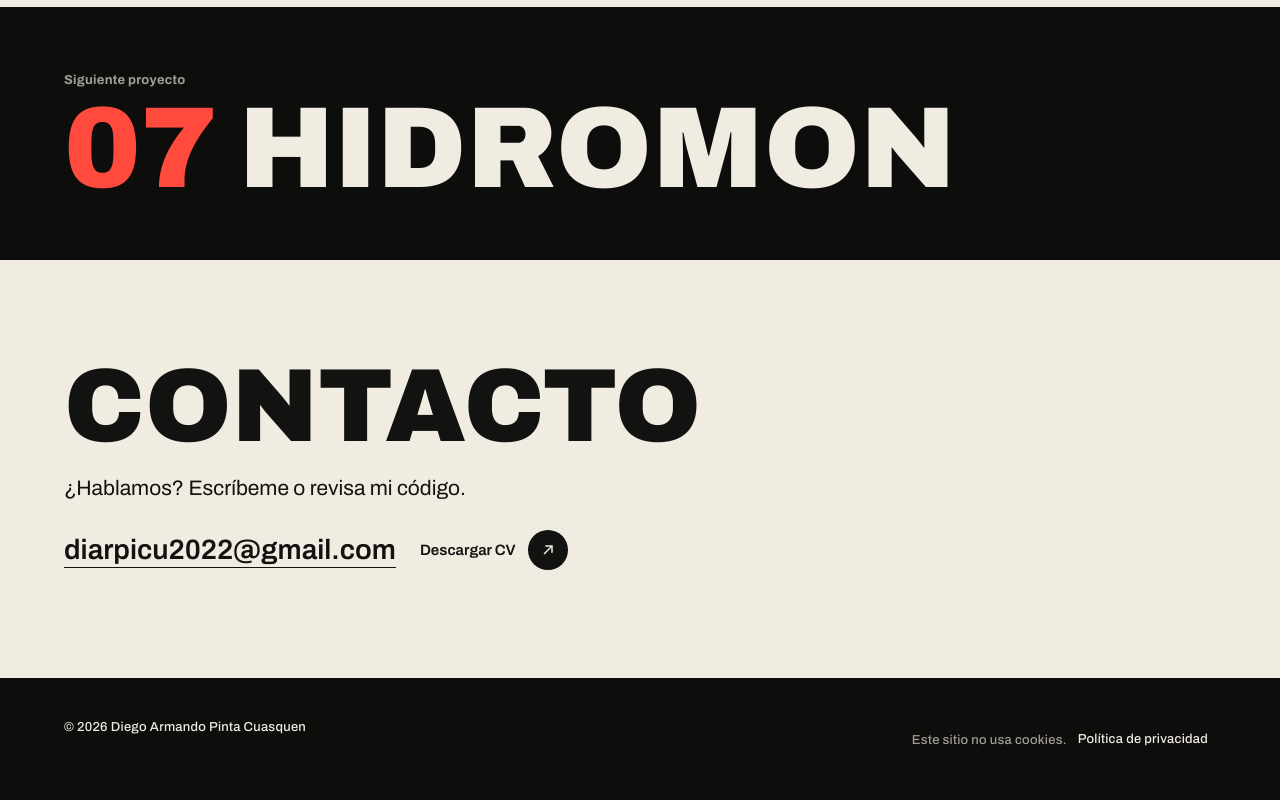
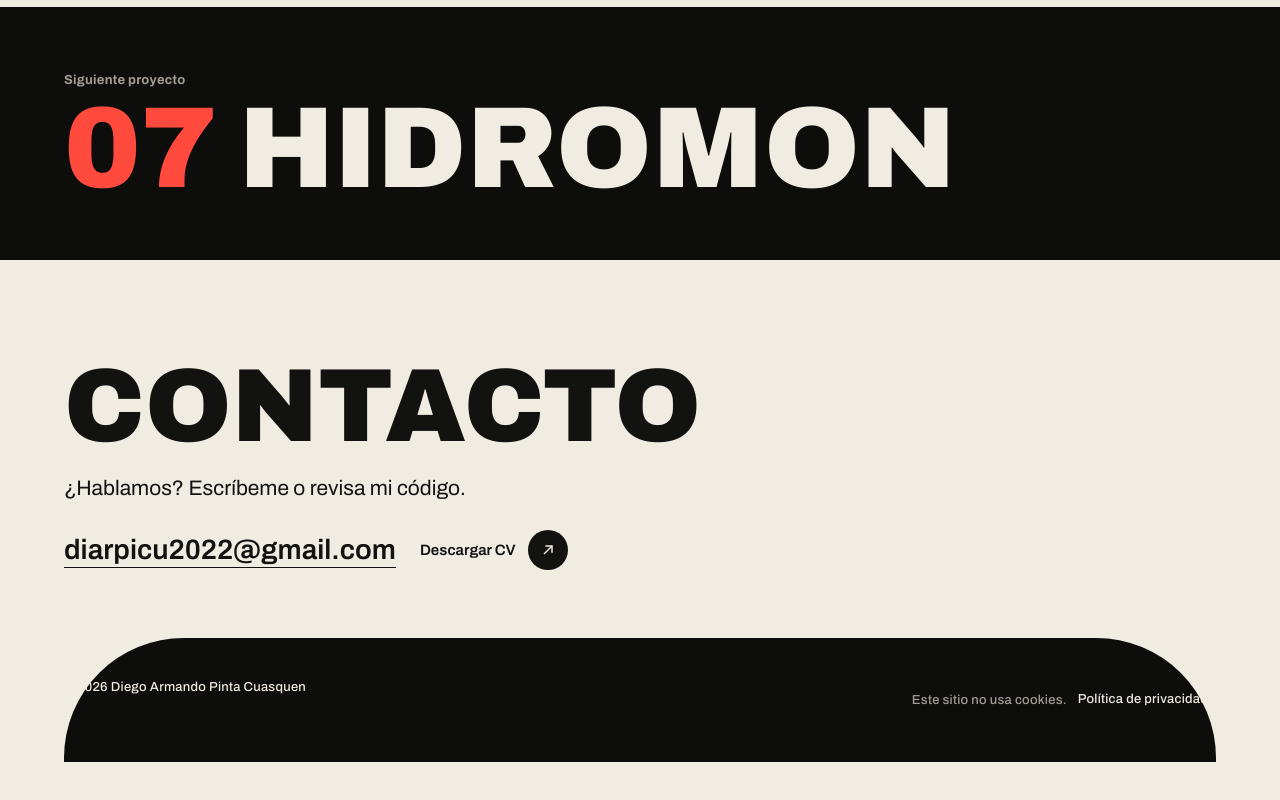
Before and after one commit to diarpicu2022-commits/mi-portafolio, a Next.js app: page /proyectos/agropulse in a window 1280 px wide. Shown: the part 3125-3925 px from the top of the page. After the commit the page ends 3887 px from the top, so only its background shows below. Built offline with nearby package versions, Linux system fonts and the light colour scheme.

Commit message:
feat: transición de lámina entre todas las secciones

```diff
--- a/app/v2.css
+++ b/app/v2.css
@@ -384,11 +384,19 @@ input:focus-visible, textarea:focus-visible { box-shadow: inset 0 0 0 2px var(--
 .testimonio2-linkedin:hover { transform: scale(1.08); }
 @media (min-width: 900px) { .testimonios2 { grid-template-columns: repeat(3, 1fr); } .testimonio2:nth-child(2) { translate: 0 32px; } }
 
-/* ================= Transición de Perfil a Proyectos ================= */
-/* La sección negra entra como una lámina que sube sobre el papel, con esquinas redondeadas. */
-#proyectos, #projects { position: relative; z-index: 2; margin-top: -40px; border-radius: 40px 40px 0 0; }
+/* ================= Transición entre todas las secciones ================= */
+/* Cada sección entra como una lámina que sube sobre la anterior: esquinas redondeadas que se abren al bajar.
+   Las secciones claras alternan dos tonos de papel para que el cambio se note también entre ellas. */
+main > .seccion-ed, main > .franja, body footer.sup-negro { position: relative; z-index: 1; margin-top: -40px; border-radius: 40px 40px 0 0; }
+main > .seccion-ed:first-of-type { margin-top: -24px; }
+#experiencia, #experience, #testimonios, #testimonials, #contacto, #contact { background-color: #e8e1d3; }
+#experiencia .medios, #experience .medios { background: #f1ece2; }
+.franja { overflow: clip; }
 @supports (animation-timeline: view()) {
-  #proyectos, #projects { animation: lamina linear both; animation-timeline: view(); animation-range: entry 0% entry 70%; }
+  main > .seccion-ed, main > .franja, body footer.sup-negro { animation: lamina linear both; animation-timeline: view(); animation-range: entry 0% entry 75%; }
 }
-@keyframes lamina { from { border-radius: 160px 160px 0 0; clip-path: inset(0 6% 0 6% round 160px 160px 0 0); } to { border-radius: 40px 40px 0 0; clip-path: inset(0 0 0 0 round 40px 40px 0 0); } }
-@media (prefers-reduced-motion: reduce) { #proyectos, #projects { animation: none; } }
+@keyframes lamina {
+  from { clip-path: inset(0 5% 0 5% round 120px 120px 0 0); }
+  to { clip-path: inset(0 0 0 0 round 40px 40px 0 0); }
+}
+@media (prefers-reduced-motion: reduce) { main > .seccion-ed, main > .franja, body footer.sup-negro { animation: none; } }
```
Also changed, not shown: 1 other file (tests, documents, lock files or other folders).
